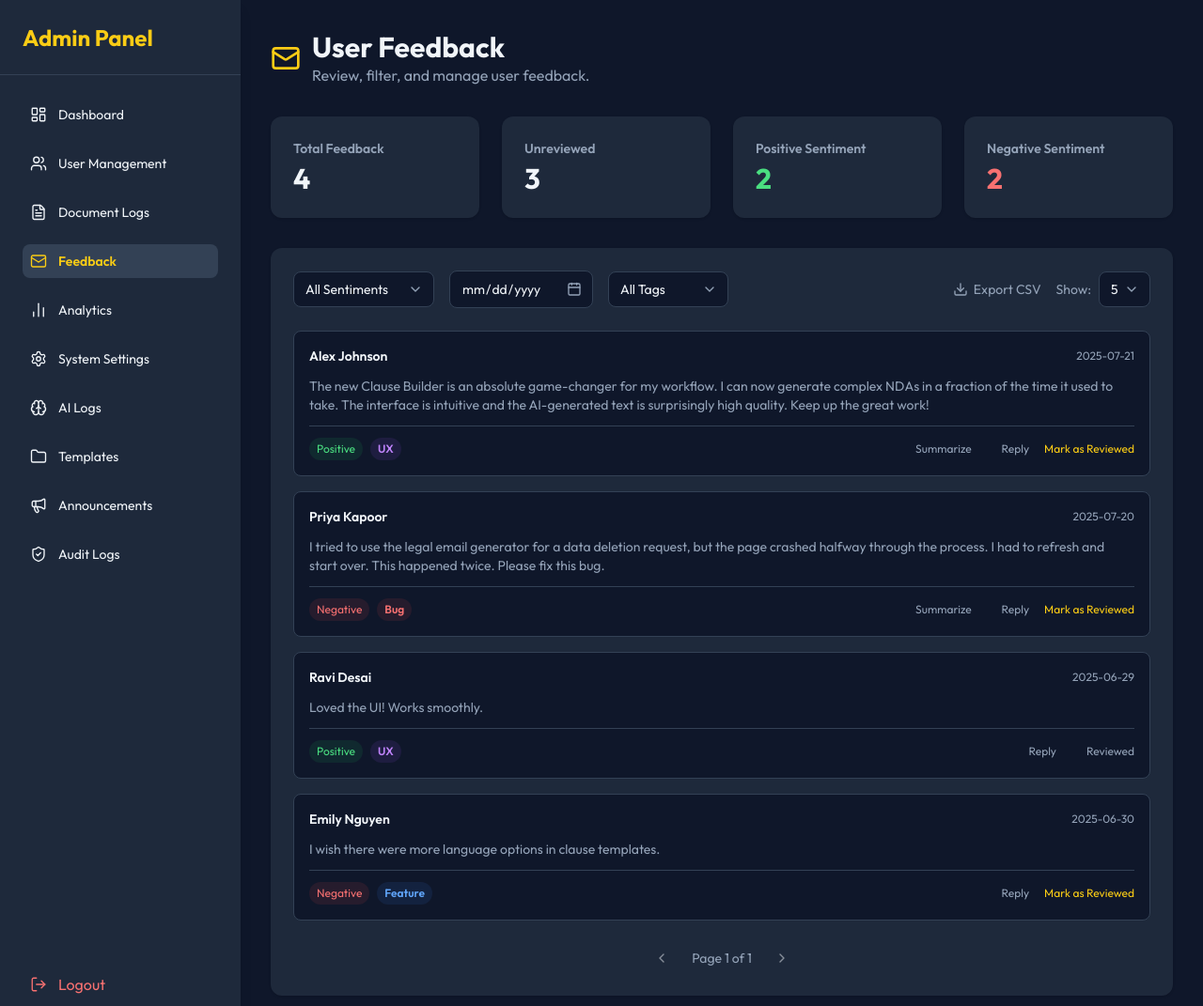
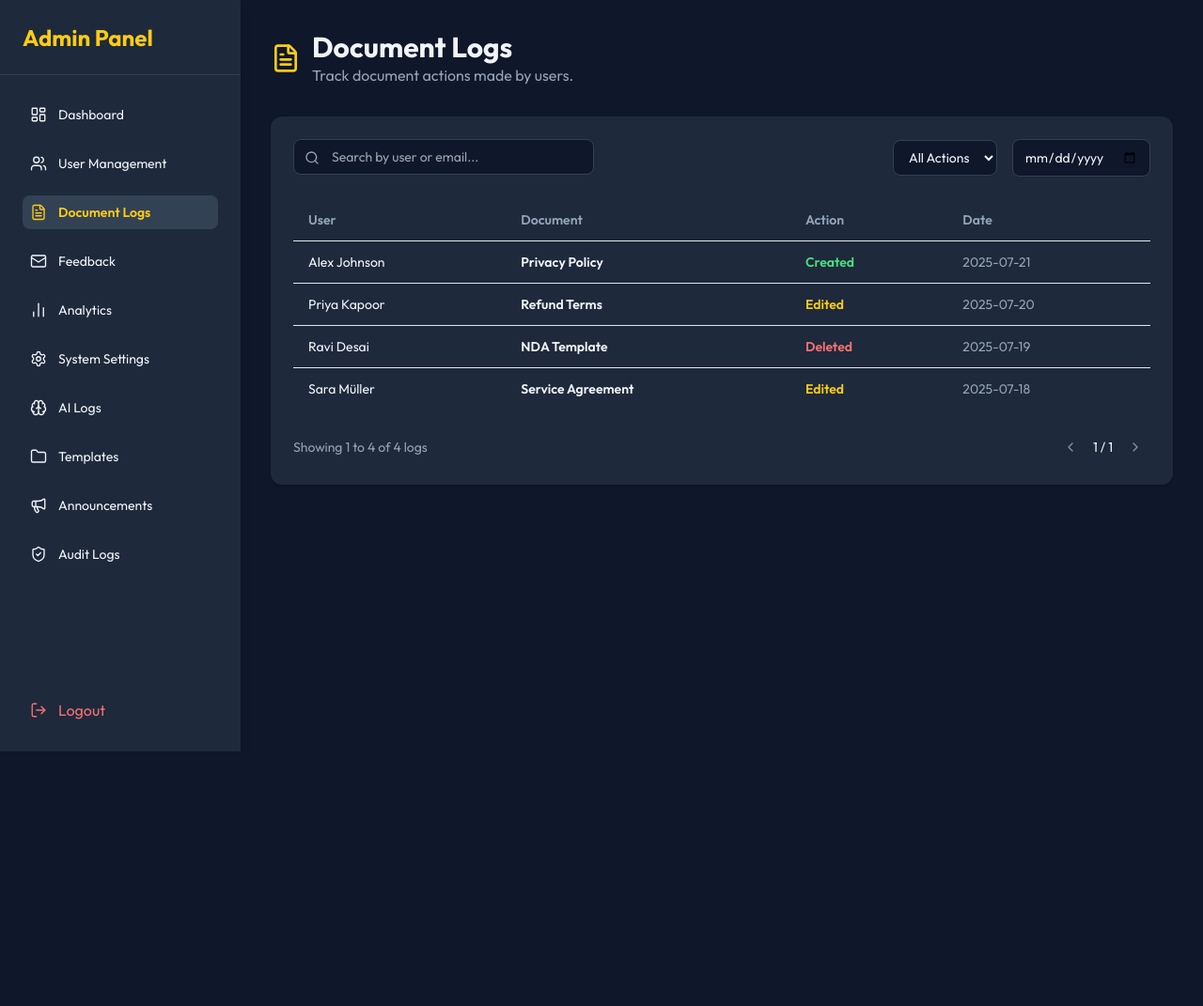
Before and after one commit to TheNotoriousChicken/legalloom, a plain HTML site: page admin/admin-docs-log.html in a window 1280 px wide. Shown: the top 1071 px of the page at 94% size. After the commit the page ends 800 px from the top, so only its background shows below. Drawn offline with nearby package versions, Linux system fonts and the light colour scheme.

Commit message:
Update admin-docs-log.html

```diff
--- a/admin/admin-docs-log.html
+++ b/admin/admin-docs-log.html
@@ -3,11 +3,11 @@
 <head>
   <meta charset="UTF-8" />
   <meta name="viewport" content="width=device-width, initial-scale=1.0"/>
-  <title>Admin – Feedback | ContraktAI</title>
+  <title>Admin – Document Logs | ContraktAI</title>
   <script src="https://cdn.tailwindcss.com"></script>
   <script src="https://unpkg.com/alpinejs" defer></script>
   <script src="https://unpkg.com/lucide@latest"></script>
-  <link href="https://fonts.googleapis.com/css2?family=Outfit:wght@400;600;700&display=swap" rel="stylesheet">
+  <link href="https://fonts.googleapis.com/css2?family=Outfit:wght@400;600;700&display=swap" rel="stylesheet" />
   <style>
     body {
       font-family: 'Outfit', sans-serif;
@@ -30,36 +30,20 @@
     a:hover { color: #facc15; }
     [x-cloak] { display: none !important; }
 
-    /* FIX for Dropdown Arrow */
-    select {
-        -webkit-appearance: none;
-        -moz-appearance: none;
-        appearance: none;
-        padding-right: 2.5rem; /* Make space for arrow */
+    .table-header-sortable {
+        cursor: pointer;
+        transition: color 0.2s ease-in-out;
     }
-
-    /* Custom styling for date input icon */
-    input[type="date"]::-webkit-calendar-picker-indicator {
-        background: transparent;
-        bottom: 0;
-        color: transparent;
-        cursor: pointer;
-        height: auto;
-        left: 0;
-        position: absolute;
-        right: 0;
-        top: 0;
-        width: auto;
+    .table-header-sortable:hover {
+        color: #f1f5f9;
     }
-     /* Set date color scheme to dark */
-    input[type="date"] {
-        color-scheme: dark;
-    }
+    .diff-del { background-color: rgba(239, 68, 68, 0.1); text-decoration: line-through; }
+    .diff-ins { background-color: rgba(74, 222, 128, 0.1); }
   </style>
 </head>
 
 <body class="text-light bg-dark">
-<div class="flex min-h-screen" x-data="feedbackPanel">
+<div class="flex min-h-screen" x-data="docLogs">
 
   <!-- Sidebar Overlay for mobile -->
   <div x-show="sidebarOpen" x-transition:enter="transition-opacity ease-linear duration-300" x-transition:enter-start="opacity-0" x-transition:enter-end="opacity-100" x-transition:leave="transition-opacity ease-linear duration-300" x-transition:leave-start="opacity-100" x-transition:leave-end="opacity-0" class="fixed inset-0 bg-black/70 z-30 sm:hidden" @click="sidebarOpen = false" x-cloak></div>
@@ -77,8 +61,8 @@
           <div class="flex flex-col gap-4 text-sm font-medium text-light">
             <a href="admin-dash.html" class="flex items-center gap-3 p-2 rounded-lg hover:bg-slate-700"><i data-lucide="layout-dashboard" class="icon"></i>Dashboard</a>
             <a href="admin-user-management.html" class="flex items-center gap-3 p-2 rounded-lg hover:bg-slate-700"><i data-lucide="users" class="icon"></i>User Management</a>
-            <a href="admin-docs-log.html" class="flex items-center gap-3 p-2 rounded-lg hover:bg-slate-700"><i data-lucide="file-text" class="icon"></i>Document Logs</a>
-            <a href="admin-feedback.html" class="flex items-center gap-3 p-2 rounded-lg bg-slate-700 text-brand font-semibold"><i data-lucide="mail" class="icon"></i>Feedback</a>
+            <a href="admin-docs-log.html" class="flex items-center gap-3 p-2 rounded-lg bg-slate-700 text-brand font-semibold"><i data-lucide="file-text" class="icon"></i>Document Logs</a>
+            <a href="admin-feedback.html" class="flex items-center gap-3 p-2 rounded-lg hover:bg-slate-700"><i data-lucide="mail" class="icon"></i>Feedback</a>
             <a href="admin-analytics.html" class="flex items-center gap-3 p-2 rounded-lg hover:bg-slate-700"><i data-lucide="bar-chart-2" class="icon"></i>Analytics</a>
             <a href="admin-system-settings.html" class="flex items-center gap-3 p-2 rounded-lg hover:bg-slate-700"><i data-lucide="settings" class="icon"></i>System Settings</a>
             <a href="admin-ai-logs.html" class="flex items-center gap-3 p-2 rounded-lg hover:bg-slate-700"><i data-lucide="brain" class="icon"></i>AI Logs</a>
@@ -99,193 +83,161 @@
     <div class="flex items-center gap-4">
         <button class="sm:hidden text-light" @click.stop="sidebarOpen = true"><i data-lucide="menu" class="w-7 h-7"></i></button>
         <div class="flex items-center gap-3">
-            <i data-lucide="mail" class="w-8 h-8 text-brand"></i>
+            <i data-lucide="file-text" class="w-8 h-8 text-brand"></i>
             <div>
-                <h2 class="text-2xl sm:text-3xl font-bold">User Feedback</h2>
-                <p class="text-sm sm:text-base text-muted">Review, filter, and manage user feedback.</p>
+                <h2 class="text-2xl sm:text-3xl font-bold">Document Logs</h2>
+                <p class="text-sm sm:text-base text-muted">Track document actions made by users.</p>
             </div>
         </div>
     </div>
 
-    <!-- Feedback Summary Stats -->
-    <div class="grid grid-cols-1 md:grid-cols-2 lg:grid-cols-4 gap-6">
-        <div class="bg-panel p-6 rounded-xl shadow"><p class="text-sm font-semibold text-muted">Total Feedback</p><p class="text-3xl font-bold text-light mt-1" x-text="feedback.length"></p></div>
-        <div class="bg-panel p-6 rounded-xl shadow"><p class="text-sm font-semibold text-muted">Unreviewed</p><p class="text-3xl font-bold text-light mt-1" x-text="unreviewedCount"></p></div>
-        <div class="bg-panel p-6 rounded-xl shadow"><p class="text-sm font-semibold text-muted">Positive Sentiment</p><p class="text-3xl font-bold text-green-400 mt-1" x-text="positiveCount"></p></div>
-        <div class="bg-panel p-6 rounded-xl shadow"><p class="text-sm font-semibold text-muted">Negative Sentiment</p><p class="text-3xl font-bold text-red-400 mt-1" x-text="negativeCount"></p></div>
-    </div>
-
-    <!-- Feedback Section -->
+    <!-- Document Logs Table -->
     <section class="bg-panel rounded-xl shadow p-6">
       <!-- Filters -->
-      <div class="flex flex-wrap items-center gap-4 mb-6">
-        <div class="relative">
-          <select x-model="sentiment" @change="currentPage = 1" class="bg-dark border border-dark rounded-lg px-3 py-2 text-sm text-light pr-12">
-            <option value="all">All Sentiments</option>
-            <option value="positive">Positive</option>
-            <option value="negative">Negative</option>
-          </select>
-          <i data-lucide="chevron-down" class="w-4 h-4 text-muted absolute top-1/2 right-3 -translate-y-1/2 pointer-events-none"></i>
+      <div class="flex flex-col sm:flex-row justify-between gap-4 mb-6">
+        <div class="relative w-full sm:max-w-xs">
+            <i data-lucide="search" class="absolute left-3 top-1/2 -translate-y-1/2 w-4 h-4 text-muted"></i>
+            <input type="text" x-model="search" @input="currentPage = 1" placeholder="Search by user or email..." class="w-full rounded-lg pl-10 pr-4 py-2 text-sm bg-dark border border-dark text-light" />
         </div>
-        <div class="relative">
-            <input type="date" x-model="dateFilter" @change="currentPage = 1" class="bg-dark border border-dark rounded-lg pl-3 pr-9 py-2 text-sm text-light" />
-             <i data-lucide="calendar" class="w-4 h-4 text-muted absolute top-1/2 right-3 -translate-y-1/2 pointer-events-none"></i>
-        </div>
-        <div class="relative">
-            <select x-model="tagFilter" @change="currentPage = 1" class="bg-dark border border-dark rounded-lg px-3 py-2 text-sm text-light">
-              <option value="all">All Tags</option>
-              <option value="UX">UX</option>
-              <option value="Bug">Bug</option>
-              <option value="Feature">Feature Request</option>
+        <div class="flex items-center gap-4">
+            <select x-model="filterAction" @change="currentPage = 1" class="bg-dark border border-dark rounded-lg px-3 py-2 text-sm text-light">
+                <option value="all">All Actions</option>
+                <option value="Created">Created</option>
+                <option value="Edited">Edited</option>
+                <option value="Deleted">Deleted</option>
             </select>
-            <i data-lucide="chevron-down" class="w-4 h-4 text-muted absolute top-1/2 right-3 -translate-y-1/2 pointer-events-none"></i>
-        </div>
-        <div class="ml-auto flex items-center gap-4">
-          <button @click="exportCSV" class="text-sm text-muted hover:text-brand flex items-center gap-1.5"><i data-lucide="download" class="w-4 h-4"></i> Export CSV</button>
-          <div class="relative flex items-center">
-            <label class="text-sm text-muted mr-2">Show:</label>
-            <select x-model.number="perPage" @change="currentPage = 1" class="bg-dark border border-dark rounded-lg px-3 py-2 text-sm text-light pr-6">
-              <option value="5">5</option>
-              <option value="10">10</option>
-              <option value="20">20</option>
-            </select>
-            <i data-lucide="chevron-down" class="w-4 h-4 text-muted absolute top-1/2 right-3 -translate-y-1/2 pointer-events-none"></i>
-          </div>
+            <input type="date" x-model="dateFilter" @change="currentPage = 1" class="bg-dark border border-dark rounded-lg px-3 py-2 text-sm text-light" />
         </div>
       </div>
 
-      <!-- Feedback Cards -->
-      <div class="space-y-4">
-        <template x-for="entry in paginatedFeedback()" :key="entry.id">
-          <div class="bg-dark border border-dark p-4 rounded-lg space-y-3">
-            <div class="flex justify-between items-center">
-              <span class="text-sm font-semibold text-light" x-text="entry.user"></span>
-              <span class="text-xs text-muted" x-text="entry.date"></span>
-            </div>
-
-            <p class="text-sm text-muted" x-html="entry.displayMessage"></p>
-
-            <div class="flex items-center justify-between pt-3 border-t border-dark">
-              <div class="flex items-center gap-2">
-                <span class="text-xs px-2 py-1 rounded-full font-medium" :class="entry.sentiment === 'positive' ? 'bg-green-500/10 text-green-400' : 'bg-red-500/10 text-red-400'" x-text="entry.sentiment.charAt(0).toUpperCase() + entry.sentiment.slice(1)"></span>
-                <span x-show="entry.tag" class="text-xs font-semibold px-2 py-1 rounded-full" :class="{ 'bg-purple-500/10 text-purple-400': entry.tag === 'UX', 'bg-red-500/10 text-red-400': entry.tag === 'Bug', 'bg-blue-500/10 text-blue-400': entry.tag === 'Feature' }" x-text="entry.tag"></span>
-              </div>
-
-              <div class="flex items-center gap-4 text-xs">
-                <button @click="summarizeFeedback(entry)" x-show="entry.message.length > 150 && !entry.summarized" class="text-muted hover:text-brand flex items-center gap-1"><i data-lucide="sparkles" class="w-3 h-3"></i> Summarize</button>
-                <button @click="replyToUser(entry)" class="text-muted hover:text-brand flex items-center gap-1"><i data-lucide="reply" class="w-3 h-3"></i> Reply</button>
-                <span x-show="entry.reviewed" class="text-muted flex items-center gap-1"><i data-lucide="check" class="w-3 h-3"></i> Reviewed</span>
-                <button @click="entry.reviewed = true" x-show="!entry.reviewed" class="text-brand hover:underline">Mark as Reviewed</button>
-              </div>
-            </div>
-          </div>
-        </template>
+      <!-- Table -->
+      <div class="overflow-x-auto">
+        <table class="min-w-full text-sm">
+          <thead class="text-left text-muted border-b border-dark">
+            <tr>
+              <th @click="sortBy('user')" class="px-4 py-3 font-semibold table-header-sortable">User</th>
+              <th @click="sortBy('document')" class="px-4 py-3 font-semibold table-header-sortable">Document</th>
+              <th @click="sortBy('action')" class="px-4 py-3 font-semibold table-header-sortable">Action</th>
+              <th @click="sortBy('date')" class="px-4 py-3 font-semibold table-header-sortable">Date</th>
+            </tr>
+          </thead>
+          <tbody class="divide-y divide-dark">
+            <template x-for="log in paginatedLogs()" :key="log.id">
+              <tr @click="viewLog(log)" class="hover:bg-slate-800/50 cursor-pointer">
+                <td class="px-4 py-3" x-text="log.user"></td>
+                <td class="px-4 py-3 font-semibold" x-text="log.document"></td>
+                <td class="px-4 py-3 font-semibold" :class="{
+                  'text-green-400': log.action === 'Created',
+                  'text-yellow-400': log.action === 'Edited',
+                  'text-red-400': log.action === 'Deleted'
+                }" x-text="log.action"></td>
+                <td class="px-4 py-3 text-muted" x-text="log.date"></td>
+              </tr>
+            </template>
+          </tbody>
+        </table>
       </div>
 
       <!-- Pagination -->
-      <div class="flex justify-center items-center gap-4 mt-6">
-        <button @click="currentPage = Math.max(1, currentPage - 1)" class="p-2 rounded-md hover:bg-slate-700 disabled:opacity-50" :disabled="currentPage === 1"><i data-lucide="chevron-left" class="w-4 h-4"></i></button>
-        <span class="text-sm text-muted">Page <span x-text="currentPage"></span> of <span x-text="totalPages()"></span></span>
-        <button @click="currentPage = Math.min(totalPages(), currentPage + 1)" class="p-2 rounded-md hover:bg-slate-700 disabled:opacity-50" :disabled="currentPage === totalPages()"><i data-lucide="chevron-right" class="w-4 h-4"></i></button>
+      <div class="mt-6 flex justify-between items-center">
+        <p class="text-sm text-muted">Showing <span x-text="(currentPage - 1) * perPage + 1"></span> to <span x-text="Math.min(currentPage * perPage, sortedLogs().length)"></span> of <span x-text="sortedLogs().length"></span> logs</p>
+        <div class="flex items-center gap-2">
+            <button @click="prevPage" :disabled="currentPage === 1" class="p-2 rounded-md hover:bg-slate-700 disabled:opacity-50 disabled:cursor-not-allowed"><i data-lucide="chevron-left" class="w-4 h-4"></i></button>
+            <span class="text-sm" x-text="currentPage + ' / ' + totalPages()"></span>
+            <button @click="nextPage" :disabled="currentPage === totalPages()" class="p-2 rounded-md hover:bg-slate-700 disabled:opacity-50 disabled:cursor-not-allowed"><i data-lucide="chevron-right" class="w-4 h-4"></i></button>
+        </div>
       </div>
     </section>
   </main>
+
+  <!-- View Log Modal -->
+  <div x-show="showModal" x-transition:enter="ease-out duration-300" x-transition:enter-start="opacity-0" x-transition:enter-end="opacity-100" x-transition:leave="ease-in duration-200" x-transition:leave-start="opacity-100" x-transition:leave-end="opacity-0" class="fixed inset-0 bg-black/70 z-50 flex items-center justify-center p-4" x-cloak>
+      <div @click.away="showModal = false" class="bg-panel rounded-xl shadow-lg w-full max-w-2xl max-h-[90vh] flex flex-col">
+          <div class="flex justify-between items-center p-4 border-b border-slate-700">
+              <h4 class="font-semibold text-brand flex items-center gap-2"><i data-lucide="history"></i> Log Details</h4>
+              <button @click="showModal = false"><i data-lucide="x" class="w-5 h-5 text-muted hover:text-light"></i></button>
+          </div>
+          <div class="p-6 overflow-y-auto space-y-4 text-sm" x-show="selectedLog">
+              <p><strong class="text-muted w-20 inline-block">User:</strong> <span x-text="selectedLog.user"></span></p>
+              <p><strong class="text-muted w-20 inline-block">Document:</strong> <span x-text="selectedLog.document"></span></p>
+              <p><strong class="text-muted w-20 inline-block">Action:</strong> <span x-text="selectedLog.action"></span></p>
+              <p><strong class="text-muted w-20 inline-block">Date:</strong> <span x-text="selectedLog.date"></span></p>
+              <div class="pt-4">
+                  <h5 class="font-semibold text-light mb-2">Content / Changes</h5>
+                  <div class="bg-dark rounded-lg p-4 whitespace-pre-wrap" x-html="selectedLog.content"></div>
+              </div>
+          </div>
+      </div>
+  </div>
 </div>
 
-<!-- Alpine Script -->
 <script>
   document.addEventListener('alpine:init', () => {
-    Alpine.data('feedbackPanel', () => ({
-      sentiment: 'all', dateFilter: '', tagFilter: 'all',
-      perPage: 5, currentPage: 1,
-      feedback: [],
+    Alpine.data('docLogs', () => ({
+      search: '', dateFilter: '', filterAction: 'all',
+      logs: [],
+      showModal: false, selectedLog: null,
+      sortColumn: 'date', sortDirection: 'desc',
+      currentPage: 1, perPage: 10,
 
       init() {
-        this.feedback = [
-          { id: 1, user: 'Alex Johnson', email: 'alex@example.com', message: 'The new Clause Builder is an absolute game-changer for my workflow. I can now generate complex NDAs in a fraction of the time it used to take. The interface is intuitive and the AI-generated text is surprisingly high quality. Keep up the great work!', sentiment: 'positive', date: '2025-07-21', reviewed: false, tag: 'UX' },
-          { id: 2, user: 'Priya Kapoor', email: 'priya@example.com', message: 'I tried to use the legal email generator for a data deletion request, but the page crashed halfway through the process. I had to refresh and start over. This happened twice. Please fix this bug.', sentiment: 'negative', date: '2025-07-20', reviewed: false, tag: 'Bug' },
-          { id: 3, user: 'Ravi Desai', email: 'ravi@example.com', message: 'Loved the UI! Works smoothly.', sentiment: 'positive', date: '2025-06-29', reviewed: true, tag: 'UX' },
-          { id: 4, user: 'Emily Nguyen', email: 'emily@example.com', message: 'I wish there were more language options in clause templates.', sentiment: 'negative', date: '2025-06-30', reviewed: false, tag: 'Feature' },
-        ].map(f => ({ ...f, displayMessage: f.message, summarized: false }));
+        this.logs = [
+          { id: 1, user: 'Alex Johnson', email: 'alex@loom.com', document: 'Privacy Policy', action: 'Created', date: '2025-07-21', content: 'Initial version of the privacy policy created for the new website launch.' },
+          { id: 2, user: 'Priya Kapoor', email: 'priya@loom.com', document: 'Refund Terms', action: 'Edited', date: '2025-07-20', content: 'Changed the refund period from <del class="diff-del">30 days</del> to <ins class="diff-ins">14 days</ins> for all digital goods.' },
+          { id: 3, user: 'Ravi Desai', email: 'ravi@loom.com', document: 'NDA Template', action: 'Deleted', date: '2025-07-19', content: 'Old NDA template (v1.2) was removed from the system as it is now obsolete.' },
+          { id: 4, user: 'Sara Müller', email: 'sara@loom.com', document: 'Service Agreement', action: 'Edited', date: '2025-07-18', content: 'Added a new clause for <ins class="diff-ins">Force Majeure events</ins>.' },
+        ];
       },
 
-      get unreviewedCount() { return this.feedback.filter(f => !f.reviewed).length; },
-      get positiveCount() { return this.feedback.filter(f => f.sentiment === 'positive').length; },
-      get negativeCount() { return this.feedback.filter(f => f.sentiment === 'negative').length; },
-
-      filteredFeedback() {
-        return this.feedback.filter(entry => {
-          const sentimentMatch = this.sentiment === 'all' || entry.sentiment === this.sentiment;
-          const dateMatch = !this.dateFilter || entry.date === this.dateFilter;
-          const tagMatch = this.tagFilter === 'all' || entry.tag === this.tagFilter;
-          return sentimentMatch && dateMatch && tagMatch;
+      filteredLogs() {
+        return this.logs.filter(log => {
+          const searchMatch = log.user.toLowerCase().includes(this.search.toLowerCase()) || log.document.toLowerCase().includes(this.search.toLowerCase());
+          const dateMatch = !this.dateFilter || log.date === this.dateFilter;
+          const actionMatch = this.filterAction === 'all' || log.action === this.filterAction;
+          return searchMatch && dateMatch && actionMatch;
         });
       },
 
-      paginatedFeedback() {
-        const start = (this.currentPage - 1) * this.perPage;
-        return this.filteredFeedback().slice(start, start + this.perPage);
+      sortedLogs() {
+        return this.filteredLogs().sort((a, b) => {
+            const modifier = this.sortDirection === 'asc' ? 1 : -1;
+            if (a[this.sortColumn] < b[this.sortColumn]) return -1 * modifier;
+            if (a[this.sortColumn] > b[this.sortColumn]) return 1 * modifier;
+            return 0;
+        });
+      },
+
+      paginatedLogs() {
+          const start = (this.currentPage - 1) * this.perPage;
+          const end = start + this.perPage;
+          return this.sortedLogs().slice(start, end);
       },
 
       totalPages() {
-        return Math.ceil(this.filteredFeedback().length / this.perPage);
+          return Math.ceil(this.sortedLogs().length / this.perPage);
       },
 
-      replyToUser(entry) {
-        const subject = encodeURIComponent('Re: Your Feedback on ContraktAI');
-        const body = encodeURIComponent(`Hi ${entry.user.split(' ')[0]},\n\nThank you for your recent feedback:\n\n"${entry.message}"\n\nWe appreciate you taking the time to help us improve. Our team will look into this.\n\nBest regards,\nThe ContraktAI Team`);
-        window.location.href = `mailto:${entry.email}?subject=${subject}&body=${body}`;
-      },
+      prevPage() { this.currentPage = Math.max(1, this.currentPage - 1); },
+      nextPage() { this.currentPage = Math.min(this.totalPages(), this.currentPage + 1); },
 
-      async summarizeFeedback(entry) {
-        const originalMessage = entry.message;
-        entry.displayMessage = '<i class="text-muted animate-pulse">Summarizing with AI...</i>';
-
-        const prompt = `Summarize the following user feedback into a single, concise sentence:\n\n"""${originalMessage}"""`;
-
-        try {
-            const response = await fetch("https://api.together.xyz/v1/chat/completions", {
-                method: "POST",
-                headers: {
-                    "Authorization": "Bearer tgp_v1_wRf1bIQjSxwgngfjzB9sgBN1S8iuY8LyRP2R2_awM9I",
-                    "Content-Type": "application/json"
-                },
-                body: JSON.stringify({
-                    model: "meta-llama/Llama-3.3-70B-Instruct-Turbo-Free",
-                    messages: [{ role: "user", content: prompt }],
-                    temperature: 0.5
-                })
-            });
-            if (!response.ok) throw new Error("API Error");
-
-            const data = await response.json();
-            const summary = data.choices[0].message.content;
-            entry.displayMessage = `<b>AI Summary:</b> ${summary} <button onclick="this.closest('p').innerHTML = \`${originalMessage.replace(/`/g, '\\`')}\`" class="text-brand text-xs underline ml-1">Show Original</button>`;
-            entry.summarized = true;
-        } catch(error) {
-            console.error("Failed to summarize:", error);
-            entry.displayMessage = originalMessage; // Revert on error
+      sortBy(column) {
+        if (this.sortColumn === column) {
+            this.sortDirection = this.sortDirection === 'asc' ? 'desc' : 'asc';
+        } else {
+            this.sortColumn = column;
+            this.sortDirection = 'asc';
         }
       },
 
-      exportCSV() {
-        let csvContent = "data:text/csv;charset=utf-8,User,Email,Sentiment,Tag,Date,Reviewed,Message\n";
-        this.filteredFeedback().forEach(entry => {
-            const row = [entry.user, entry.email, entry.sentiment, entry.tag || '', entry.date, entry.reviewed, `"${entry.message.replace(/"/g, '""')}"`].join(",");
-            csvContent += row + "\r\n";
-        });
-        const encodedUri = encodeURI(csvContent);
-        const link = document.createElement("a");
-        link.setAttribute("href", encodedUri);
-        link.setAttribute("download", "feedback_export.csv");
-        document.body.appendChild(link);
-        link.click();
-        document.body.removeChild(link);
+      viewLog(log) {
+        this.selectedLog = log;
+        this.showModal = true;
       }
-    }));
+    }))
   });
 
   lucide.createIcons();
 </script>
+
 </body>
 </html>
```
